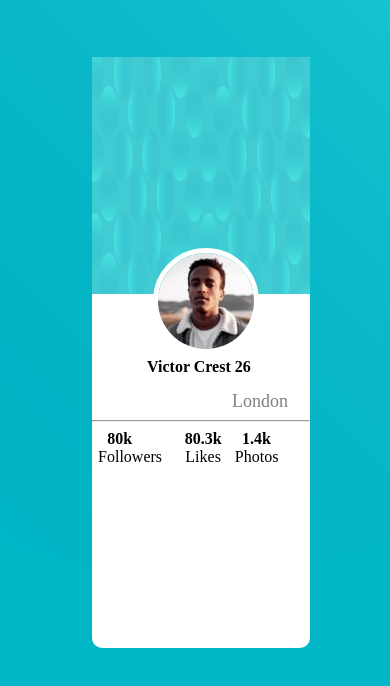
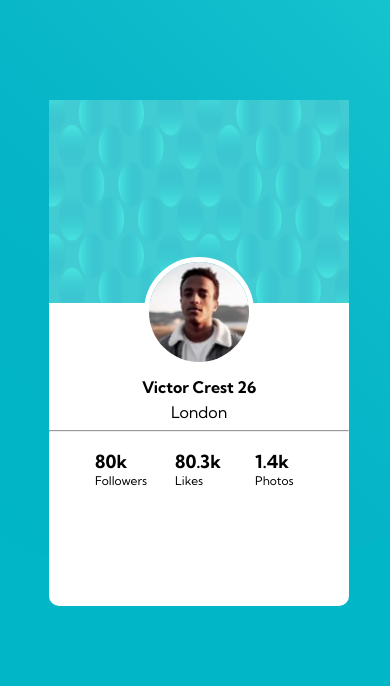
Before and after one commit to niyonkurueric/assigment1, a plain HTML site: page index.html in a window 390 px wide. Drawn offline with Linux system fonts and the light colour scheme.

Commit message:
assigment1

```diff
--- a/css/css.css
+++ b/css/css.css
@@ -8,24 +8,50 @@ body
 }
 .iterms
 {
-	width: 30%;
+	width: 300px;
 	height: 60vh;
 	background-color: #fff;
-	margin:8% 25% 0% 34%;
+	margin:auto;
+	margin-top: 100px;
 	border-radius: 10px 10px 10px 10px;
+	font-family: 'Kumbh Sans', sans-serif;
 }
 #imtop
 {
 	width: 100%;
 	height: 40%;
 }
+.fonttext
+{
+	margin-top: 10px;
+}
+.location
+{
+	text-align: center;
+	margin-top: 5px;
+
+}
+.title
+{
+	font-weight: bold;
+	text-align: center;
+}
 #imgcl
 {
+
+	display: flex;
+	justify-content: center;
+	width: 100%;
+
+}
+#imgcl >img
+{
 	border-radius: 50%;
-	margin-left: 35%;
+
 	margin-top: -50px;
+	width: 100px;
+	height: 100px;
 	border: 5px solid #fff;
-
 }
 font
 {
@@ -42,15 +68,15 @@ color: gray;
 #footer
 {
 	display: flex;
-	margin-left:60px;
+	padding: 10px 30px;
+	justify-content: space-around;
+
 }
 #foot1
 {
 
 	height: 20%;
 	width: 20%;
-	margin-left: 10%;
-	text-align: center;
 
 }
 
@@ -59,8 +85,6 @@ color: gray;
 
 	height: 20%;
 	width: 20%;
-
-	text-align: center;
 }
 
 #foot3
@@ -68,340 +92,21 @@ color: gray;
 
 	height: 20%;
 	width: 20%;
-
-	text-align: center;
+}
+#top
+{
+	font-weight: bold;
+	font-size: 18px;
+}
+#top + div
+{
+font-size: 12px;
+}
+@media screen and (max-width: 375px)
+{
+	.iterms
+{
+	width: 80%;
 }
 
-/*responsive website*/
-@media  screen and (max-width: 968px)
-{
-
-	.iterms
-{
-	width: 57%;
-	height: 70vh;
-	background-color: #fff;
-	margin:15% 25% 0% 22%;
-	border-radius: 10px 10px 10px 10px;
 }
-
-.fonttext
-{
-	display: block;
-}
-.fonttext label
-{
-	padding-left: 140px;
-color: gray;
-font-size: 18px;
-}
-font
-{
-
-	padding-top: 35px;
-	margin-left: -10px
-}
-label
-{
-
-}
-#foot1
-{
-
-	height: 20%;
-	width: 20%;
-	margin-left: 10%;
-	text-align: center;
-
-}
-
-#foot2
-{
-
-	height: 20%;
-	width: 20%;
-	text-align: center;
-}
-
-#foot3
-{
-
-	height: 20%;
-	width: 20%;
-
-	text-align: center;
-}
-
-
-}
-
-
-
-@media  screen and (max-width: 768px)
-{
-
-	.iterms
-{
-	width: 57%;
-	height: 70vh;
-	background-color: #fff;
-	margin:15% 25% 0% 22%;
-	border-radius: 10px 10px 10px 10px;
-}
-
-font
-{
-	padding-left: 120px;
-	padding-top: 30px;
-}
-label
-{
-	padding-left: 140px;
-	padding-top: 15px;
-display: block;
-color: gray;
-}
-#foot1
-{
-
-	height: 20%;
-	width: 20%;
-	margin-left: 10%;
-	text-align: center;
-
-}
-
-#foot2
-{
-
-	height: 20%;
-	width: 20%;
-	text-align: center;
-}
-
-#foot3
-{
-
-	height: 20%;
-	width: 20%;
-
-	text-align: center;
-}
-
-
-}
-
-
-@media  screen and (max-width: 600px)
-{
-
-	.iterms
-{
-	width: 57%;
-	height: 70vh;
-	background-color: #fff;
-	margin:15% 25% 0% 22%;
-	border-radius: 10px 10px 10px 10px;
-}
-
-font
-{
-	padding-left: 120px;
-	padding-top: 30px;
-}
-label
-{
-	padding-left: 140px;
-	padding-top: 15px;
-display: block;
-color: gray;
-}
-#footer
-{
-	display: flex;
-	margin-left:60px;
-}
-#foot1
-{
-
-	height: 20%;
-	width: 20%;
-	margin-left: 5px;
-	text-align: center;
-
-}
-
-#foot2
-{
-
-	height: 20%;
-	width: 20%;
-	text-align: center;
-	margin-left: 20%;
-}
-
-#foot3
-{
-
-	height: 20%;
-	width: 20%;
-margin-left: 12%;
-	text-align: center;
-}
-
-
-}
-
-
-
-@media screen and (max-width: 440px)
-{
-	body
-	{
-
-	}
-	#imtop
-{
-	width: 100%;
-	height: 40%;
-}
-#imgcl
-{
-	border-radius: 50%;
-	margin-left: 28%;
-	margin-top: -50px;
-	border: 5px solid #fff;
-
-}
-
-		.iterms
-{
-	width: 57%;
-	height: 70vh;
-	background-color: #fff;
-	margin:15% 25% 0% 22%;
-	border-radius: 10px 10px 10px 10px;
-}
-
-font
-{
-	padding-left: 65px;
-	padding-top: 30px;
-}
-label
-{
-	padding-left: 88px;
-	padding-top: 15px;
-display: block;
-color: gray;
-}
-#footer
-{
-	display: flex;
-	margin-left:1px;
-
-}
-#foot1
-{
-
-	height: 20%;
-	width: 20%;
-	text-align: center;
-}
-
-#foot2
-{
-
-	height: 20%;
-	width: 20%;
-margin-left:40px;
-	text-align: center;
-}
-
-#foot3
-{
-
-	height: 20%;
-	width: 20%;
-	text-align: center;
-	margin-left:10px;
-}
-
-
-}
-
-@media screen and (max-width: 350px)
-{
-	body
-	{
-
-	}
-	#imtop
-{
-	width: 100%;
-	height: 40%;
-}
-#imgcl
-{
-	border-radius: 50%;
-	margin-left: 28%;
-	margin-top: -50px;
-	border: 5px solid #fff;
-
-}
-
-		.iterms
-{
-	width: 70%;
-	height: 70vh;
-	background-color: #fff;
-	margin:15% 25% 0% 10%;
-	border-radius: 10px 10px 10px 10px;
-}
-
-font
-{
-	padding-left: 65px;
-	padding-top: 30px;
-}
-label
-{
-	padding-left: 88px;
-	padding-top: 15px;
-display: block;
-color: gray;
-}
-#footer
-{
-	display: flex;
-	margin-left:1px;
-
-}
-#foot1
-{
-
-	height: 20%;
-	width: 20%;
-	text-align: center;
-}
-
-#foot2
-{
-
-	height: 20%;
-	width: 20%;
-margin-left:40px;
-	text-align: center;
-}
-
-#foot3
-{
-
-	height: 20%;
-	width: 20%;
-	text-align: center;
-	margin-left:10px;
-}
-
-
-}
--- a/index.html
+++ b/index.html
@@ -5,40 +5,40 @@
 	<meta name="viewport" content="width=device-width, initial-scale=1.0">
 	<meta charset="utf-8">
 	<title>profilepage</title>
+	<link rel="preconnect" href="https://fonts.gstatic.com">
+<link href="https://fonts.googleapis.com/css2?family=Kumbh+Sans:wght@300;400;700&display=swap" rel="stylesheet">
 	<link rel="stylesheet" type="text/css" href="css/css.css">
 </head>
 
 <body>
-	<!-- <div>
-		<img src="./imag/bg-pattern-top.svg" class="top" />
-		<img src="./imag/bg-pattern-bottom.svg" class="btm" />
-	</div> -->
 	<div class="iterms">
 
 		<img src="imag/card.PNG" id="imtop">
-		<img src="imag/image-victor.jpg" id="imgcl">
+		<div id="imgcl">
+		<img src="imag/image-victor.jpg">
+		</div>
 		<div class="fonttext">
-			<font><b>Victor Crest 26</b></font>
-			<label>London</label>
+			<div class="title">Victor Crest 26</div>
+
+			<div class="location">London</div>
 		</div>
 		<hr>
 		<div id="footer">
 			<div id="foot1">
-				<b>80k</b>
+				<div id="top">80k</div>
 
-				Followers
+				<div>Followers</div>
 			</div>
 
 			<div id="foot2">
-				<b>80.3k</b>
-				<br>
-				Likes
+				<div id="top">80.3k</div>
+
+				<div>Likes</div>
 			</div>
 
 			<div id="foot3">
-				<b>1.4k</b>
-				<br>
-				Photos
+				<div id="top">1.4k</div>
+				<div>Photos</div>
 			</div>
 		</div>
 	</div>
```
